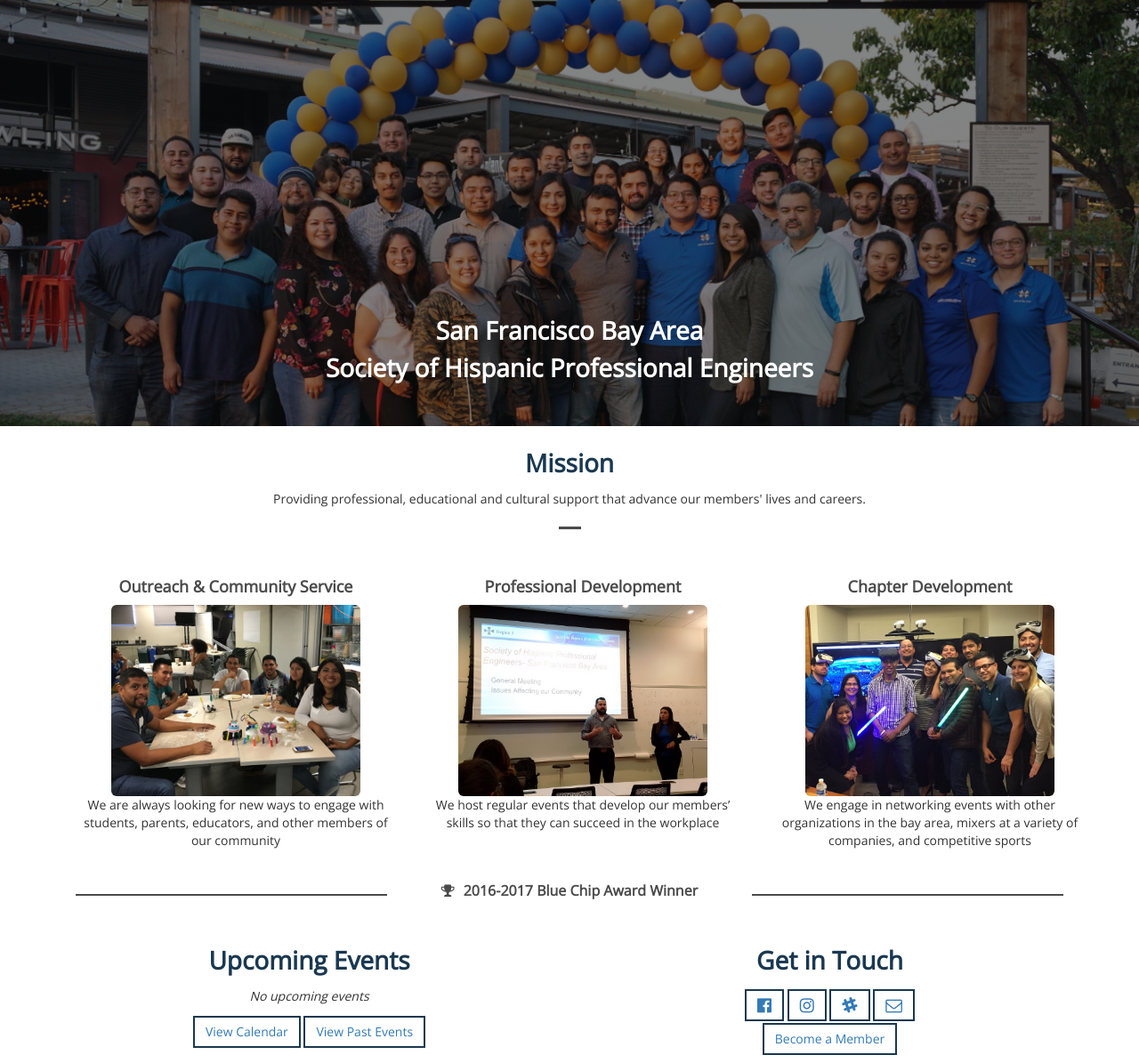
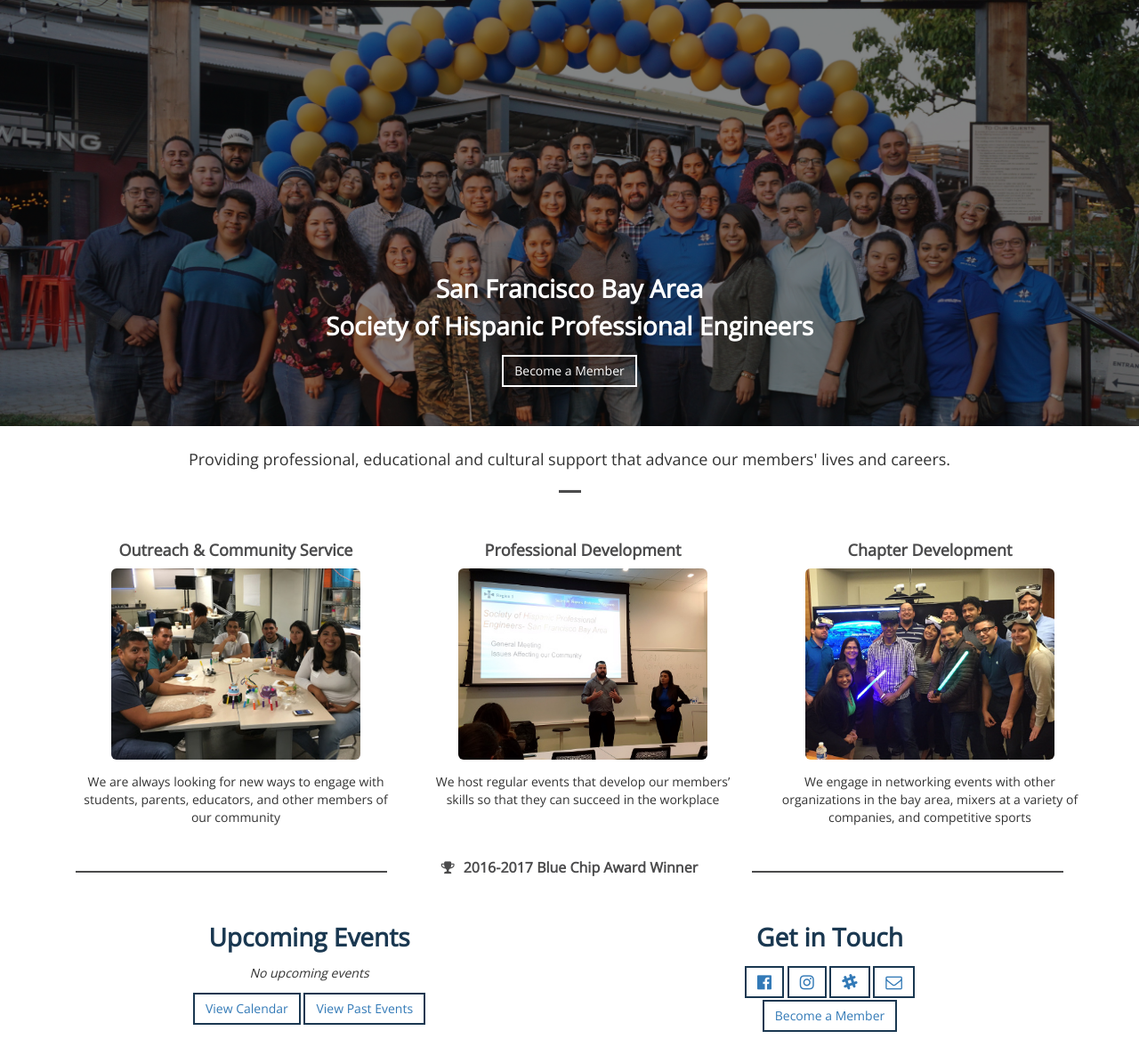
Before and after one commit to shpe-sfba/shpesfba, a Django app: page / in a window 1280 px wide. Shown: the part 81-1276 px from the top of the page at 89% size. Run offline with Django 3.2, Linux system fonts and the light colour scheme; data that the repository does not hold is empty; some libraries are stand-ins or nearby versions; some web fonts are replaced.

Commit message:
Update homepage banner and features

```diff
--- a/shpesfba/templates/shpesfba/base.html
+++ b/shpesfba/templates/shpesfba/base.html
@@ -8,7 +8,7 @@
     <link rel="shortcut icon" href="/favicon.ico" type="image/x-icon">
     <title>{% block title %}{% endblock %} - SHPE SF Bay Area</title>
     <link rel="stylesheet" href="{% static "css/bootstrap.min.css" %}"/>
-    <link rel="stylesheet" href="{% static "css/shpe.css" %}?v=3"/>
+    <link rel="stylesheet" href="{% static "css/shpe.css" %}?v=1"/>
     <link rel="stylesheet" type="text/css" href="https://fonts.googleapis.com/css?family=Open+Sans|Candal|Alegreya+Sans">
     <link rel="stylesheet" href="/static/fonts/font-awesome-4.7.0/css/font-awesome.min.css">
 
--- a/shpesfba/templates/shpesfba/home.html
+++ b/shpesfba/templates/shpesfba/home.html
@@ -7,8 +7,9 @@
     <div class="banner">
       <div class="bg-color">
         <div class="container">
-          <div class="row">
+          <div class="row text-center">
               <h1 class="banner-text">San Francisco Bay Area<br/>Society of Hispanic Professional Engineers</h1>
+              <a href="{% url "membership" %}" class="btn btn-banner">Become a Member</a>
           </div>
         </div>
       </div>
@@ -17,8 +18,7 @@
     <div class="container">
         <div class="row">
             <div class="col-md-12">
-                <h1 class="text-center">Mission</h1>
-                <p class="text-center">
+                <p class="text-center mission-text">
                     Providing professional, educational and cultural support that advance our members'
                     lives and careers.
                 </p>
@@ -31,7 +31,7 @@
                 <div class="row">
                     <div class="col-sm-12 col-md-4 feature text-center">
                         <h4>Outreach & Community Service</h4>
-                            <img class="img-rounded" src="/static/img/home/outreach.jpg"/>
+                        <a href="{% url "about" %}"><img class="img-rounded" src="/static/img/home/outreach.jpg"/></a>
                         <p>
                         We are always looking for new ways to engage with students, parents,
                         educators, and other members of our community
@@ -39,7 +39,7 @@
                     </div>
                     <div class="col-sm-12 col-md-4 feature text-center">
                         <h4>Professional Development</h4>
-                        <img class="img-rounded" src="/static/img/home/prof-dev.jpg"/>
+                        <a href="{% url "about" %}"><img class="img-rounded" src="/static/img/home/prof-dev.jpg"/></a>
                         <p>
                         We host regular events that develop our members’ skills so that they can succeed in
                         the workplace
@@ -47,7 +47,7 @@
                     </div>
                     <div class="col-sm-12 col-md-4 feature text-center">
                         <h4>Chapter Development</h4>
-                            <img class="img-rounded" src="/static/img/home/chapter-dev.JPG"/>
+                        <a href="{% url "about" %}"><img class="img-rounded" src="/static/img/home/chapter-dev.JPG"/></a>
                         <p>
                         We engage in networking events with other organizations in the bay area, mixers
                         at a variety of companies, and competitive sports
--- a/static/css/shpe.css
+++ b/static/css/shpe.css
@@ -709,6 +709,10 @@
 	margin-top: 25px;
 }
 
+.feature p {
+    padding-top: 15px;
+}
+
 @media only screen and (max-width: 328px) {
     .feature img {
         width: 80%;
@@ -720,6 +724,11 @@
     .feature img {
         width: 280px;
     }
+ }
+
+ .mission-text {
+    font-size: 18px;
+    padding-top: 25px;
  }
 
 /* Custom Buttons
@@ -771,11 +780,26 @@
     position: relative;
 }
 
+.btn-banner {
+    border-radius: 0;
+    background: none;
+    border: 2px solid #fff;
+    color: #fff;
+    margin-top: 2px;
+}
+
+.btn-banner:hover {
+    border-radius: 0;
+    background: #337ab7;
+    border: 2px solid #337ab7;
+    color: #fff;
+}
+
 @media only screen and (max-width: 667px) {
     .banner-text {
         text-align: center;
         color: #fff;
-        margin-top: 60%;
+        margin-top: 50%;
     }
  }
 
@@ -783,7 +807,7 @@
     .banner-text {
         text-align: center;
         color: #fff;
-        margin-top: 30%;
+        margin-top: 26%;
     }
  }
 
```
Also changed, not shown: 1 other file.
